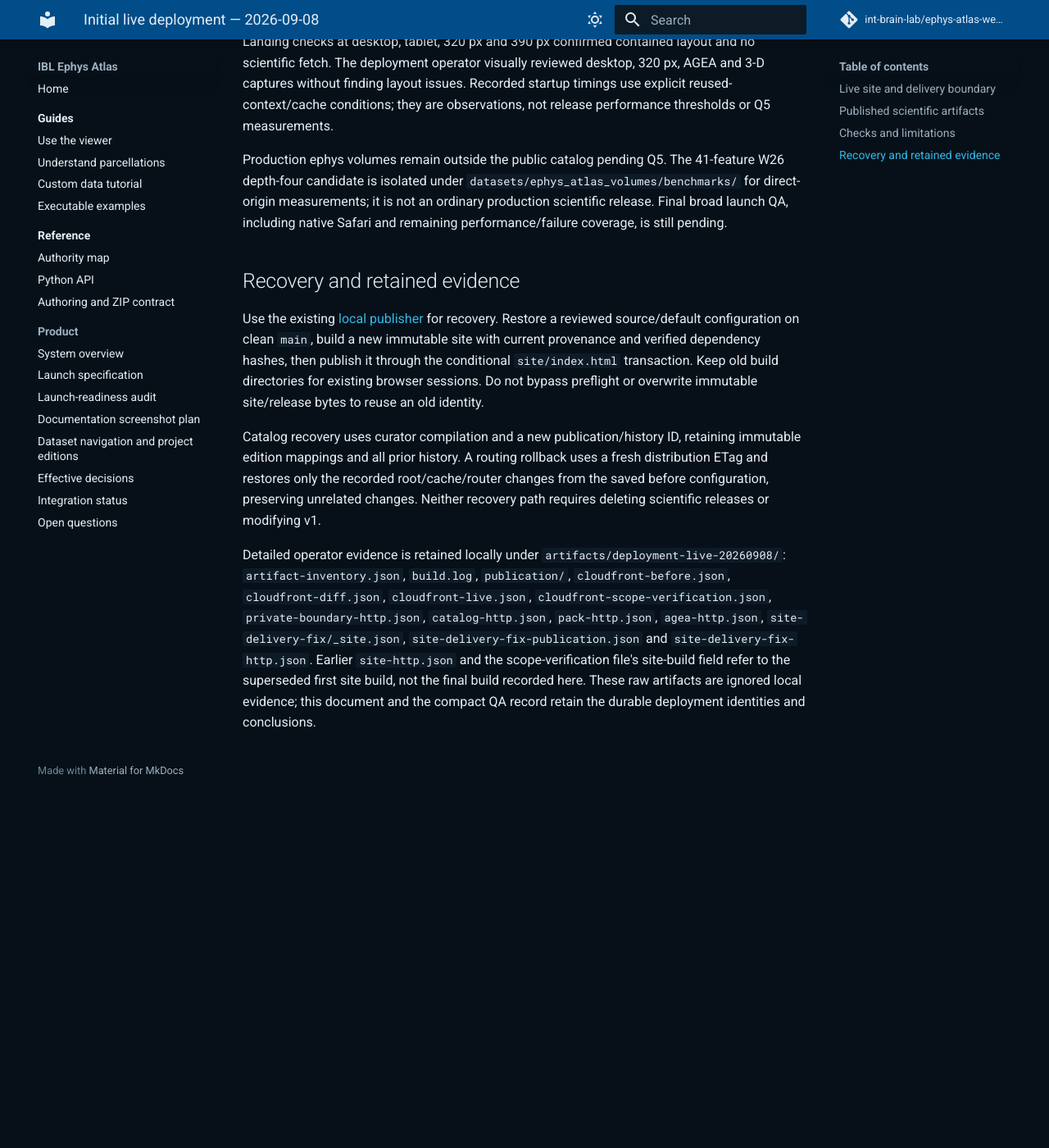
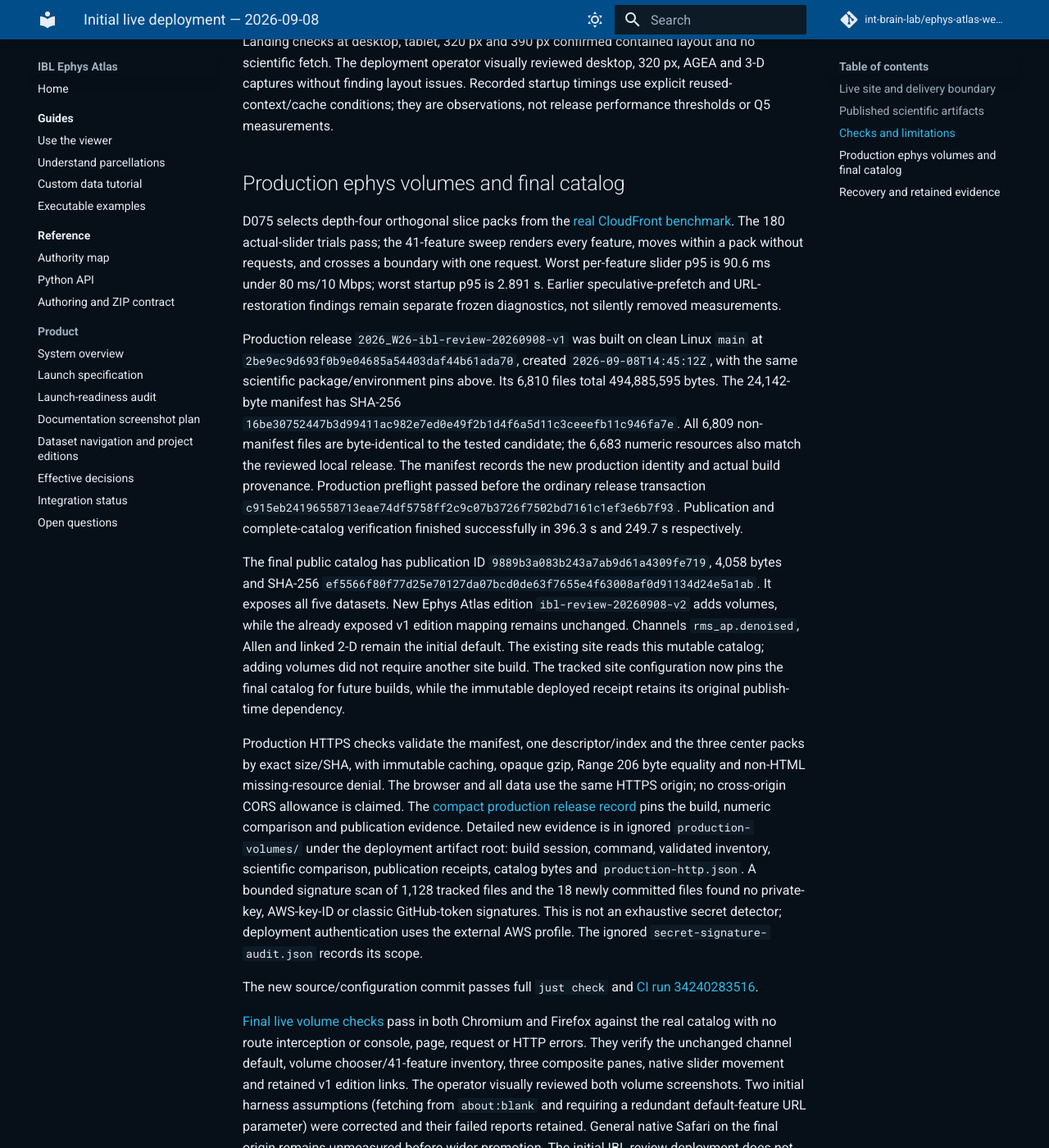
Before and after one commit to int-brain-lab/ephys-atlas-web-v2, an MkDocs documentation site: the page built from docs/publishing/INITIAL_DEPLOYMENT_20260908.md, in a window 1280 px wide and 1400 px high, scrolled down 3250 px. Shown: the whole window at 82% size. Built offline with MkDocs 1.6.1 and Material for MkDocs 9.7.7, drawn with Linux system fonts in a browser that asks for light colours; comment, search, counter and statistics services are not loaded; before the commit the page ends 4212 px from its top, so only the background shows below that; some of the changed text lies outside the part shown.

Commit message:
Record live five-dataset deployment and volume acceptance

```diff
--- a/docs/publishing/INITIAL_DEPLOYMENT_20260908.md
+++ b/docs/publishing/INITIAL_DEPLOYMENT_20260908.md
@@ -1,7 +1,7 @@
 # Initial live deployment — 2026-09-08
 
 Status: frozen evidence for the initial D074 IBL review deployment. The landing
-and viewer are live at `https://ephys-atlas.iblcore.org/` and `/app/`, with four
+and viewer are live at `https://ephys-atlas.iblcore.org/` and `/app/`, with five
 catalogued datasets. This records the deployed site build below; it does not
 declare a final paper freeze or completion of broad launch QA.
 
@@ -81,7 +81,7 @@ The D070 geometry resource retains SHA-256
 966,645 source triangles and 1,140 components. HTTP checks verified pack
 manifest hashes, opaque numeric MIME, immutable caching and Range 206 delivery.
 
-The catalog publication ID is `2633687dfd9349faba52d1c44ad77572`; served
+The initial four-dataset catalog publication ID was `2633687dfd9349faba52d1c44ad77572`; served
 `catalog.json` is 3,202 bytes, SHA-256
 `366ead7f0fc18a3696b537bd1486c0f1aaa4700e540e5f0a81e5c04864f00710`.
 The edition is `ibl-review-20260908-v1`. The configured initial view is Ephys
@@ -113,11 +113,69 @@ and no scientific fetch. The deployment operator visually reviewed desktop,
 timings use explicit reused-context/cache conditions; they are observations,
 not release performance thresholds or Q5 measurements.
 
-Production ephys volumes remain outside the public catalog pending Q5. The
-41-feature W26 depth-four candidate is isolated under
-`datasets/ephys_atlas_volumes/benchmarks/` for direct-origin measurements; it is
-not an ordinary production scientific release. Final broad launch QA, including
-native Safari and remaining performance/failure coverage, is still pending.
+## Production ephys volumes and final catalog
+
+D075 selects depth-four orthogonal slice packs from the
+[real CloudFront benchmark](../../benchmarks/rendering/volume-origin-20260908/README.md).
+The 180 actual-slider trials pass; the 41-feature sweep renders every feature,
+moves within a pack without requests, and crosses a boundary with one request.
+Worst per-feature slider p95 is 90.6 ms under 80 ms/10 Mbps; worst startup p95
+is 2.891 s. Earlier speculative-prefetch and URL-restoration findings remain
+separate frozen diagnostics, not silently removed measurements.
+
+Production release `2026_W26-ibl-review-20260908-v1` was built on clean Linux
+`main` at `2be9ec9d693f0b9e04685a54403daf44b61ada70`, created
+`2026-09-08T14:45:12Z`, with the same scientific package/environment pins above.
+Its 6,810 files total 494,885,595 bytes. The 24,142-byte manifest has SHA-256
+`16be30752447b3d99411ac982e7ed0e49f2b1d4f6a5d11c3ceeefb11c946fa7e`.
+All 6,809 non-manifest files are byte-identical to the tested candidate; the
+6,683 numeric resources also match the reviewed local release. The manifest
+records the new production identity and actual build provenance. Production
+preflight passed before the ordinary release transaction
+`c915eb24196558713eae74df5758ff2c9c07b3726f7502bd7161c1ef3e6b7f93`.
+Publication and complete-catalog verification finished successfully in 396.3 s
+and 249.7 s respectively.
+
+The final public catalog has publication ID `9889b3a083b243a7ab9d61a4309fe719`,
+4,058 bytes and SHA-256
+`ef5566f80f77d25e70127da07bcd0de63f7655e4f63008af0d91134d24e5a1ab`.
+It exposes all five datasets. New Ephys Atlas edition `ibl-review-20260908-v2`
+adds volumes, while the already exposed v1 edition mapping remains unchanged.
+Channels `rms_ap.denoised`, Allen and linked 2-D remain the initial default.
+The existing site reads this mutable catalog; adding volumes did not require
+another site build. The tracked site configuration now pins the final catalog
+for future builds, while the immutable deployed receipt retains its original
+publish-time dependency.
+
+Production HTTPS checks validate the manifest, one descriptor/index and the
+three center packs by exact size/SHA, with immutable caching, opaque gzip,
+Range 206 byte equality and non-HTML missing-resource denial. The browser and
+all data use the same HTTPS origin; no cross-origin CORS allowance is claimed.
+The [compact production release record](production-volume-release-20260908.json)
+pins the build, numeric comparison and publication evidence. Detailed new
+evidence is in ignored `production-volumes/` under the deployment
+artifact root: build session, command, validated inventory, scientific
+comparison, publication receipts, catalog bytes and `production-http.json`.
+A bounded signature scan of 1,128 tracked files and the 18 newly committed files
+found no private-key, AWS-key-ID or classic GitHub-token signatures. This is
+not an exhaustive secret detector; deployment authentication uses the external
+AWS profile. The ignored `secret-signature-audit.json` records its scope.
+
+The new source/configuration commit passes full `just check` and
+[CI run 34240283516](https://github.com/int-brain-lab/ephys-atlas-web-v2/actions/runs/34240283516).
+
+[Final live volume checks](final-volume-live-qa-20260908.json) pass in both
+Chromium and Firefox against the real catalog with no route interception or
+console, page, request or HTTP errors. They verify the unchanged channel
+default, volume chooser/41-feature inventory, three composite panes, native
+slider movement and retained v1 edition links. The operator visually reviewed
+both volume screenshots. Two initial harness assumptions (fetching from
+`about:blank` and requiring a redundant default-feature URL parameter) were
+corrected and their failed reports retained. General native Safari on the final
+origin remains unmeasured before wider promotion. The
+initial IBL review deployment does not claim a final paper freeze or completed
+Q19 scientific acceptance.
+
 
 ## Recovery and retained evidence
 
```
Also changed, not shown: docs/IMPLEMENTATION_PLAN.md (+11 -38 lines), docs/INTEGRATION_STATUS.md (+9 -10 lines), docs/LAUNCH_READINESS_AUDIT.md (+9 -9 lines), docs/SYSTEM_OVERVIEW.md (+3 -3 lines), docs/publishing/LOCAL_PUBLISHER.md (+3 -3 lines), docs/publishing/final-volume-live-qa-20260908.json (added, +76 -0 lines), docs/publishing/production-volume-release-20260908.json (added, +45 -0 lines), 1 other file.
